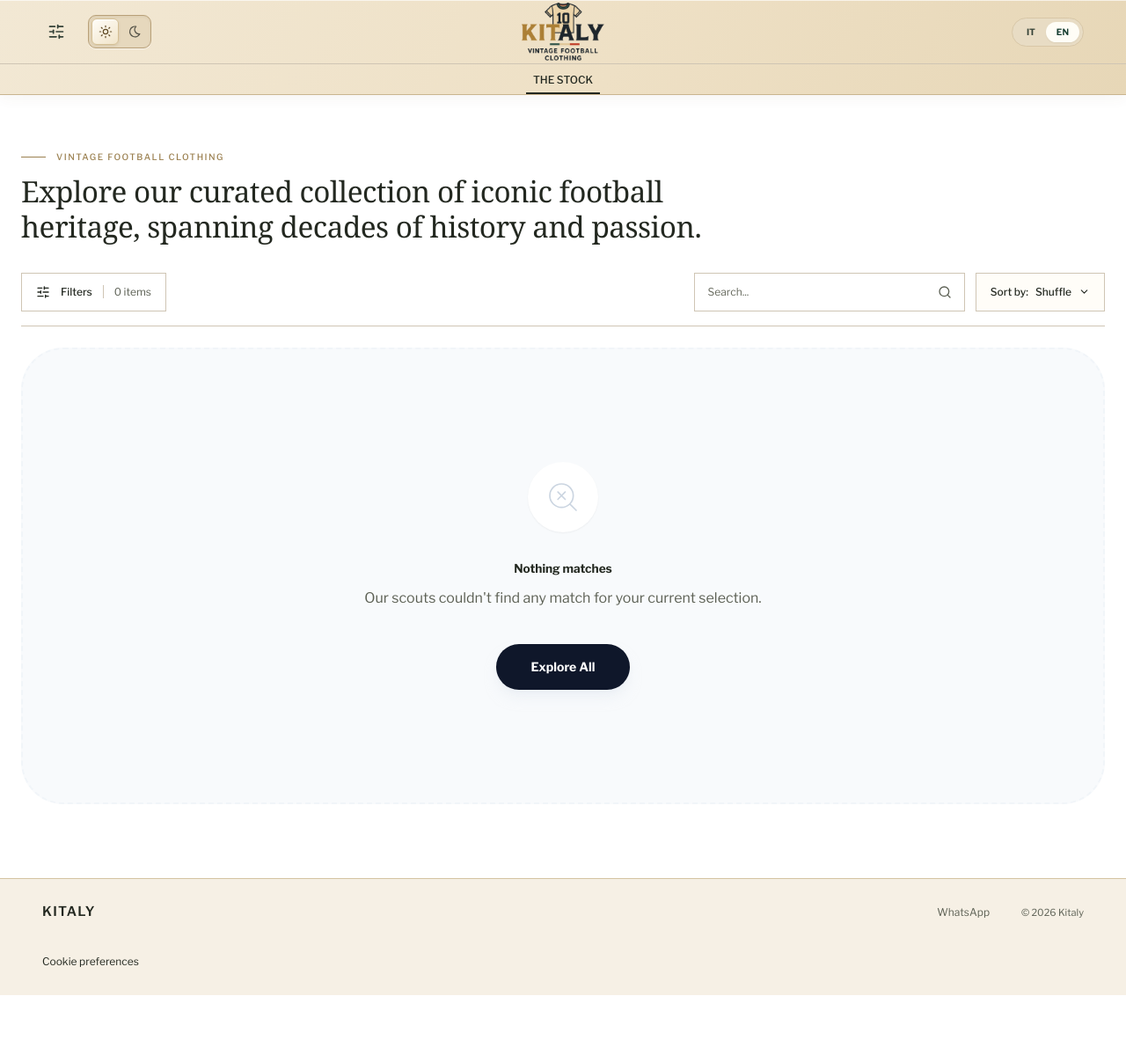
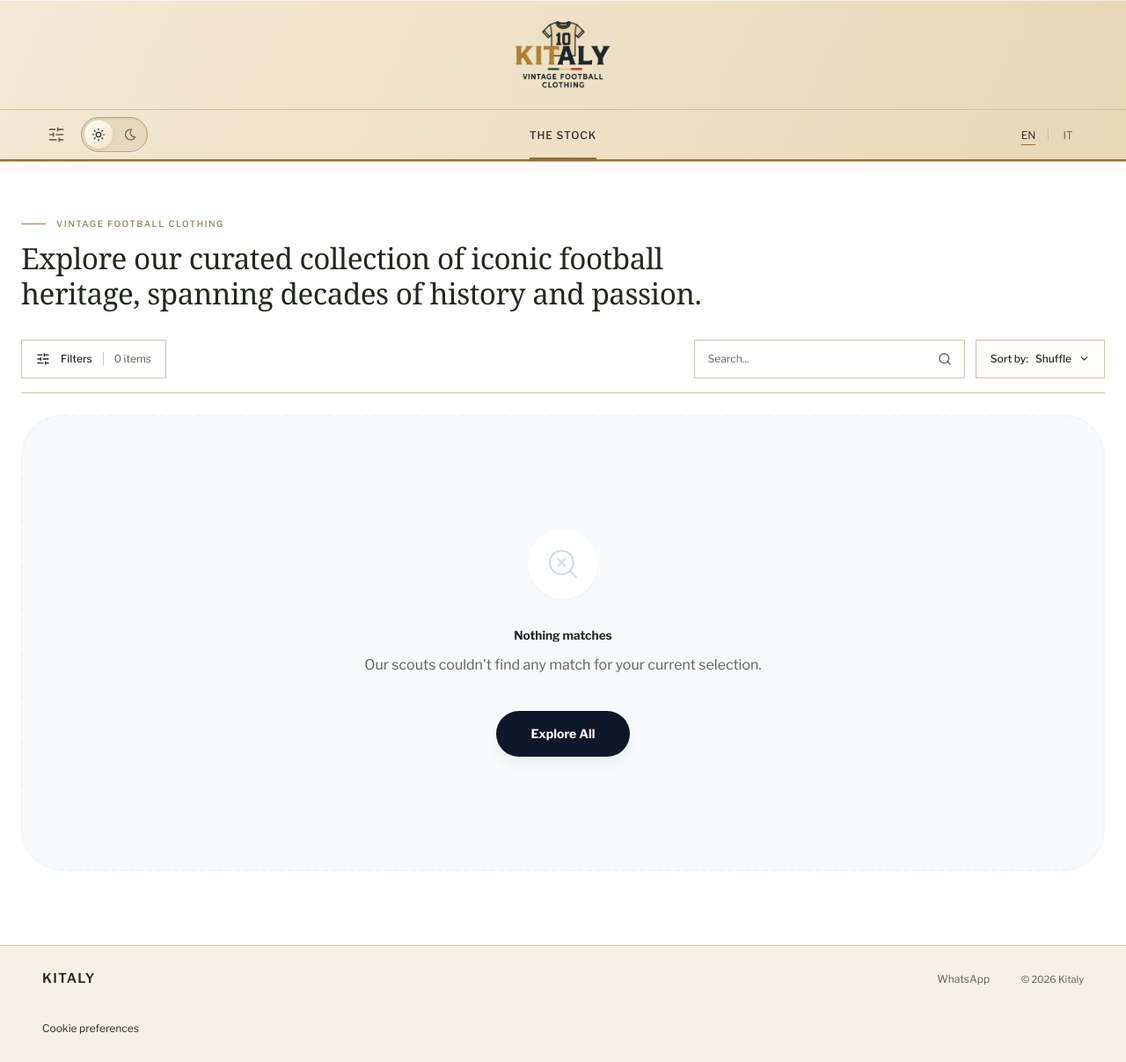
Before and after one commit to VitoAntonioPagone/kitaly, a Flask app: page / in a window 1280 px wide. Shown: the whole page at 88% size. Before the commit the page ends 1131 px from the top, so only its background shows below. Run offline with Flask 3, Linux system fonts and the light colour scheme; data that the repository does not hold is empty; some libraries are stand-ins or nearby versions; some web fonts are replaced.

Commit message:
Implement Club Rail header with language and theme controls

```diff
--- /dev/null
+++ b/static/css/club-rail.css
@@ -0,0 +1,48 @@
+/* Club Rail: a centered crest above a slim navigation and preferences rail. */
+#main-nav.club-rail {
+    --club-paper: #eee5d3; --club-ink: #302c24; --club-muted: #71634e;
+    --club-line: #cfc0a4; --club-brass: #92703c;
+    height: auto; min-height: 0; max-height: none;
+    color: var(--club-ink); background: var(--club-paper);
+    border: 0; box-shadow: none; backdrop-filter: none;
+}
+html.dark #main-nav.club-rail {
+    --club-paper: #151611; --club-ink: #eee7d8; --club-muted: #bdb29e;
+    --club-line: #494436; --club-brass: #cfb482;
+    background: var(--club-paper); border: 0; box-shadow: none;
+}
+#main-nav.club-rail .club-rail__crest { display: flex; align-items: center; justify-content: center; height: 124px; }
+body.public-storefront #main-nav.club-rail .kitaly-logo { width: 108px; height: 76px; }
+#main-nav.club-rail .kitaly-header-brand img { position: static; width: 100%; height: 100%; max-width: 100%; object-fit: contain; transform: none; }
+#main-nav.club-rail .club-rail__bar { border-top: 1px solid var(--club-line); border-bottom: 2px solid var(--club-brass); }
+#main-nav.club-rail .club-rail__inner { display: grid; grid-template-columns: minmax(0,1fr) auto minmax(0,1fr); align-items: center; gap: 16px; max-width: 1500px; min-height: 56px; padding: 0 48px; margin: 0 auto; }
+#main-nav.club-rail .kitaly-header-tools { grid-column: 1; grid-row: 1; gap: 12px; }
+#main-nav.club-rail #header-filters { color: var(--club-muted) !important; }
+#main-nav.club-rail .kitaly-page-menu { grid-column: 2; grid-row: 1; min-height: 56px; border: 0; gap: 24px; }
+#main-nav.club-rail .kitaly-page-menu a { position: relative; min-height: 56px; padding: 0 12px; color: var(--club-ink); font: 500 12px 'Libre Franklin',sans-serif; letter-spacing: .08em; text-transform: uppercase; text-decoration: none; box-shadow: none; }
+#main-nav.club-rail .kitaly-page-menu a[aria-current=page]::after { content: ''; position: absolute; bottom: 0; left: 12px; right: 12px; height: 2px; background: var(--club-brass); }
+#main-nav.club-rail .kitaly-page-menu a:hover { color: var(--club-brass); }
+#main-nav.club-rail .kitaly-header-language { grid-column: 3; grid-row: 1; display: flex; align-items: center; justify-content: flex-end; gap: 4px; }
+#main-nav.club-rail .kitaly-header-language a { display: inline-flex; align-items: center; justify-content: center; min-width: 36px; min-height: 44px; padding: 0 8px; color: var(--club-muted); font: 400 12px 'Libre Franklin',sans-serif; text-decoration: none; }
+#main-nav.club-rail .kitaly-header-language a[aria-current] { color: var(--club-ink); text-decoration: underline; text-decoration-color: var(--club-brass); text-underline-offset: 6px; }
+#main-nav.club-rail .kitaly-header-language > span { width: 1px; height: 12px; background: var(--club-line); }
+#main-nav.club-rail .theme-toggle { width: 76px; height: 40px; padding: 2px; margin: 0; transform: none; border: 1px solid var(--club-line); border-radius: 24px; background: transparent; box-shadow: none; }
+#main-nav.club-rail .theme-toggle-track { padding: 2px; gap: 2px; }
+#main-nav.club-rail .theme-toggle-thumb { top: 3px; left: 3px; width: 32px; height: 32px; border: 0; border-radius: 50%; background: #fffaf0; box-shadow: 0 1px 3px rgba(48,44,36,.1); transform: translateX(0); }
+html.dark #main-nav.club-rail .theme-toggle-thumb { transform: translateX(36px); background: #d2bc91 !important; box-shadow: 0 1px 3px rgba(0,0,0,.2); }
+#main-nav.club-rail .theme-toggle-sun { color: #302c24; }
+#main-nav.club-rail .theme-toggle-moon { color: var(--club-muted); }
+html.dark #main-nav.club-rail .theme-toggle-sun { color: var(--club-muted); }
+html.dark #main-nav.club-rail .theme-toggle-moon { color: #211f19; }
+#main-nav.club-rail .theme-toggle:hover { border-color: var(--club-brass); }
+body.public-storefront { padding-top: 183px; }
+@media(max-width:640px) {
+    #main-nav.club-rail .club-rail__crest { height: 104px; }
+    body.public-storefront #main-nav.club-rail .kitaly-logo { width: 92px; height: 66px; }
+    #main-nav.club-rail .club-rail__inner { padding-inline: 16px; gap: 8px; }
+    #main-nav.club-rail .kitaly-header-tools { gap: 2px; }
+    #main-nav.club-rail #header-filters { display: none; }
+    #main-nav.club-rail .kitaly-page-menu a { font-size: 11px; padding-inline: 6px; }
+    #main-nav.club-rail .kitaly-header-language a { min-width: 32px; padding-inline: 6px; }
+    body.public-storefront { padding-top: 163px; }
+}
--- a/templates/base.html
+++ b/templates/base.html
@@ -508,10 +508,14 @@
 <link rel="stylesheet" href="{{ url_for('static', filename='css/footer.css', v='20261031-policies') }}">
 <link rel="stylesheet" href="{{ url_for('static', filename='css/header.css', v='20261031-menu') }}">
 {% block page_styles %}{% endblock %}
+<link rel="stylesheet" href="{{ url_for('static', filename='css/club-rail.css', v='20261031-club-rail') }}">
 </head>
 
 <body class="min-h-screen flex flex-col font-sans {% if request.blueprint == 'public' %}public-storefront{% endif %} {% block page_class %}{% endblock %}">
     {% from "components/contact_chips.html" import contact_action_chips %}
+    {% if not (request.endpoint and request.endpoint.startswith('admin.')) %}
+    {% include "components/club_header.html" %}
+    {% else %}
     <nav id="main-nav" class="header-glass">
         <div class="max-w-7xl mx-auto px-6 lg:px-12">
             <div class="kitaly-header-row">
@@ -564,6 +568,7 @@
         </div>
         {% endif %}
     </nav>
+    {% endif %}
 
     <main class="flex-grow animate-fade-in">
         <div class="max-w-7xl mx-auto px-6 lg:px-12 pt-6">
--- /dev/null
+++ b/templates/components/club_header.html
@@ -0,0 +1,45 @@
+<nav id="main-nav" class="header-glass club-rail" aria-label="Kitaly">
+    <div class="club-rail__crest">
+                <div class="kitaly-header-brand">
+                    <a href="{{ url_for('public.catalog') }}" class="group kitaly-logo" aria-label="Kitaly">
+                        <img src="{{ url_for('static', filename='images/brand-light.png', v='20261031') }}" alt="" class="brand-light" width="1024" height="720">
+                        <img src="{{ url_for('static', filename='images/brand-dark.png', v='20261031') }}" alt="" class="brand-dark" width="1024" height="720">
+                    </a>
+                </div>
+    </div>
+    <div class="club-rail__bar">
+        <div class="club-rail__inner">
+                <div class="kitaly-header-tools">
+                    {% if request.endpoint == 'public.catalog' %}
+                    <button type="button" id="header-filters" aria-controls="catalog-filters-panel" aria-label="{{ _('Filters') }}" class="text-slate-600"><i data-lucide="sliders-horizontal" class="w-5 h-5"></i></button>
+                    {% endif %}
+                    <button id="theme-toggle" type="button" role="switch" aria-checked="false"
+                        aria-label="Toggle dark mode" title="Toggle dark mode" class="theme-toggle">
+                        <span class="theme-toggle-track" aria-hidden="true">
+                            <svg class="theme-toggle-icon theme-toggle-sun" viewBox="0 0 24 24" fill="none"
+                                stroke="currentColor" stroke-width="1.8" stroke-linecap="round" stroke-linejoin="round">
+                                <circle cx="12" cy="12" r="4"></circle>
+                                <path
+                                    d="M12 2v2M12 20v2M4.93 4.93l1.41 1.41M17.66 17.66l1.41 1.41M2 12h2M20 12h2M4.93 19.07l1.41-1.41M17.66 6.34l1.41-1.41">
+                                </path>
+                            </svg>
+                            <svg class="theme-toggle-icon theme-toggle-moon" viewBox="0 0 24 24" fill="none"
+                                stroke="currentColor" stroke-width="1.8" stroke-linecap="round" stroke-linejoin="round">
+                                <path d="M14.5 3.2a8.9 8.9 0 1 0 6.3 12.5 7.3 7.3 0 0 1-6.3-12.5Z"></path>
+                            </svg>
+                        </span>
+                        <span class="theme-toggle-thumb" aria-hidden="true"></span>
+                    </button>
+
+                </div>
+            <div class="kitaly-page-menu" role="navigation" aria-label="{{ 'Menu principale' if session.get('lang') == 'it' else 'Main menu' }}">
+                <a href="{{ url_for('public.catalog') }}" {% if request.endpoint == 'public.catalog' %}aria-current="page"{% endif %}>The Stock</a>
+            </div>
+            <div class="kitaly-header-language" aria-label="{{ 'Lingua' if session.get('lang') == 'it' else 'Language' }}">
+                <a href="{{ language_url('en') }}" lang="en" aria-label="English" {% if session.get('lang') != 'it' %}aria-current="true"{% endif %}>EN</a>
+                <span aria-hidden="true"></span>
+                <a href="{{ language_url('it') }}" lang="it" aria-label="Italiano" {% if session.get('lang') == 'it' %}aria-current="true"{% endif %}>IT</a>
+            </div>
+        </div>
+    </div>
+</nav>
```
